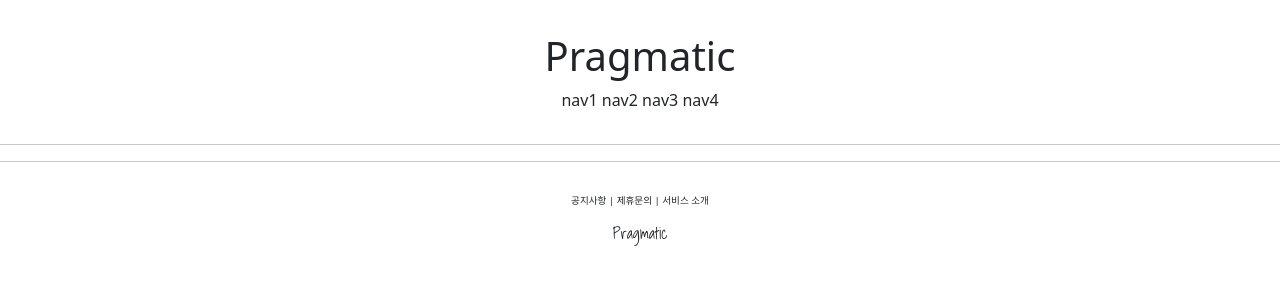
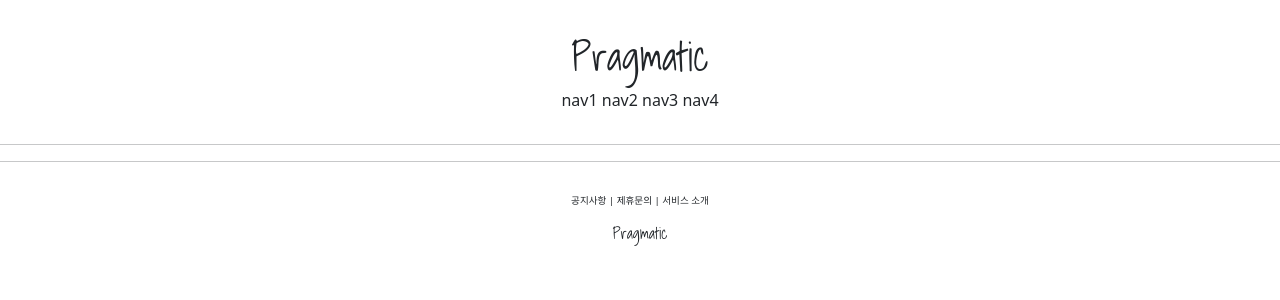
Before and after one commit to lilychoibb/pragmatic, a Django app: template templates/base.html in a window 1280 px wide. Shown: the top 300 px of the page. Run offline with Django 4.2, Linux system fonts and the light colour scheme; the template is opened without the code that fills it, so the values that code supplies are empty.

Commit message:
feat: Css file

```diff
--- a/pragmatic/settings.py
+++ b/pragmatic/settings.py
@@ -131,6 +131,11 @@ USE_TZ = True
 
 STATIC_URL = 'static/'
 
+STATIC_ROOT = os.path.join(BASE_DIR, 'staticfiles')
+
+STATICFILES_DIRS = [
+    BASE_DIR / "static",
+]
 # Default primary key field type
 # https://docs.djangoproject.com/en/4.2/ref/settings/#default-auto-field
 
--- /dev/null
+++ b/static/base.css
@@ -0,0 +1,17 @@
+.pragmatic_logo{
+    font-family: 'Shadows Into Light', cursive;
+}
+
+.pragmatic_footer_button{
+    font-size: .6rem;
+}
+
+.pragmatic_footer{
+    text-align:center;
+    margin-top: 2rem;
+}
+
+.pragmatic_header{
+    text-align:center;
+    margin: 2rem 0;
+}
--- a/templates/footer.html
+++ b/templates/footer.html
@@ -1,10 +1,10 @@
-    <div style="text-align:center; margin-top: 2rem;">
-        <div style="font-size: .6rem;">
+    <div class="pragmatic_footer">
+        <div class="pragmatic_footer_button">
             <span>공지사항</span> |
             <span>제휴문의</span> |
             <span>서비스 소개</span>
         </div>
         <div style="margin-top: 1rem;">
-            <h6 style="margin-top: 1rem; font-family: 'Shadows Into Light', cursive;">Pragmatic</h6>
+            <h6 class="pragmatic_logo">Pragmatic</h6>
         </div>
     </div>
--- a/templates/head.html
+++ b/templates/head.html
@@ -1,3 +1,5 @@
+{% load static %}
+
 <head>
     <meta charset="UTF-8">
     <title>Pragmatic</title>
@@ -9,4 +11,7 @@
     <link rel="preconnect" href="https://fonts.googleapis.com">
     <link rel="preconnect" href="https://fonts.gstatic.com" crossorigin>
     <link href="https://fonts.googleapis.com/css2?family=Shadows+Into+Light&display=swap" rel="stylesheet">
+
+    <!-- DEFAULT CSS LINK -->
+    <link rel="stylesheet" type="text/css" href="{% static 'base.css' %}">
 </head>
--- a/templates/header.html
+++ b/templates/header.html
@@ -1,6 +1,6 @@
-    <div style="text-align:center; margin: 2rem 0;">
+    <div class="pragmatic_header">
         <div>
-            <h1 style="f ont-family: 'Shadows Into Light', cursive;">Pragmatic</h1>
+            <h1 class="pragmatic_logo ">Pragmatic</h1>
         </div>
         <div>
             <span>nav1</span>
```
